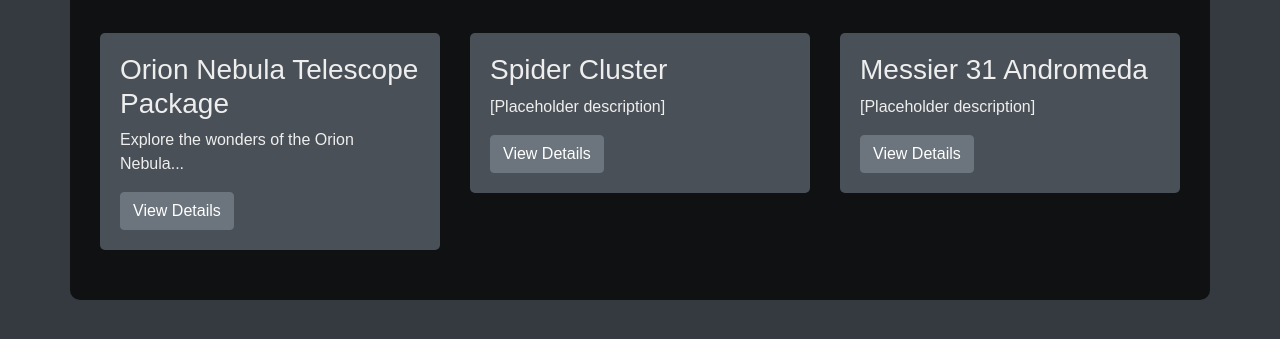
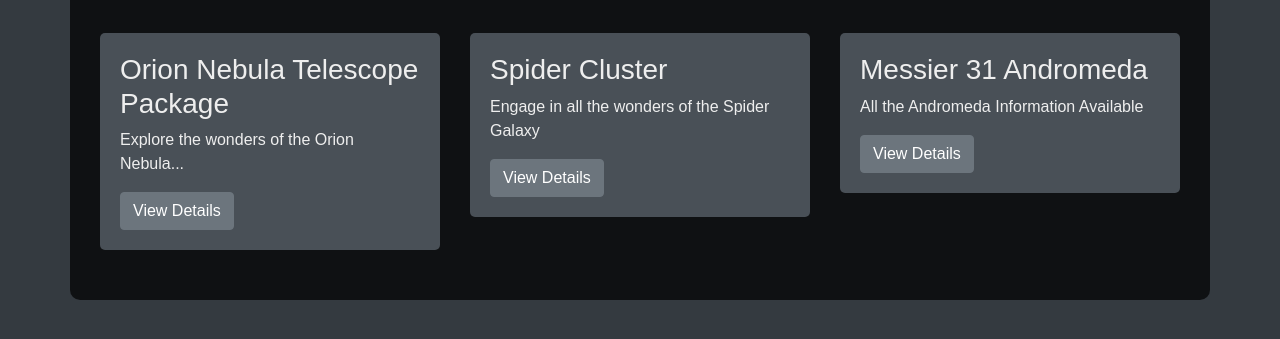
Before and after one commit to ronh591/astronomy, a plain HTML site: page catalog.html in a window 1280 px wide. Shown: the part 193-532 px from the top of the page. Drawn offline with nearby package versions, Linux system fonts and the light colour scheme.

Commit message:
Update catalog.html

```diff
--- a/catalog.html
+++ b/catalog.html
@@ -47,14 +47,14 @@
             <div class="col-md-4">
                 <div class="catalog-item">
                     <h3>Spider Cluster</h3>
-                    <p>[Placeholder description]</p>
+                    <p>Engage in all the wonders of the Spider Galaxy</p>
                     <a href="index.html" class="btn btn-secondary">View Details</a>
                 </div>
             </div>
             <div class="col-md-4">
                 <div class="catalog-item">
                     <h3>Messier 31 Andromeda</h3>
-                    <p>[Placeholder description]</p>
+                    <p>All the Andromeda Information Available</p>
                     <a href="index.html" class="btn btn-secondary">View Details</a>
                 </div>
             </div>
```
